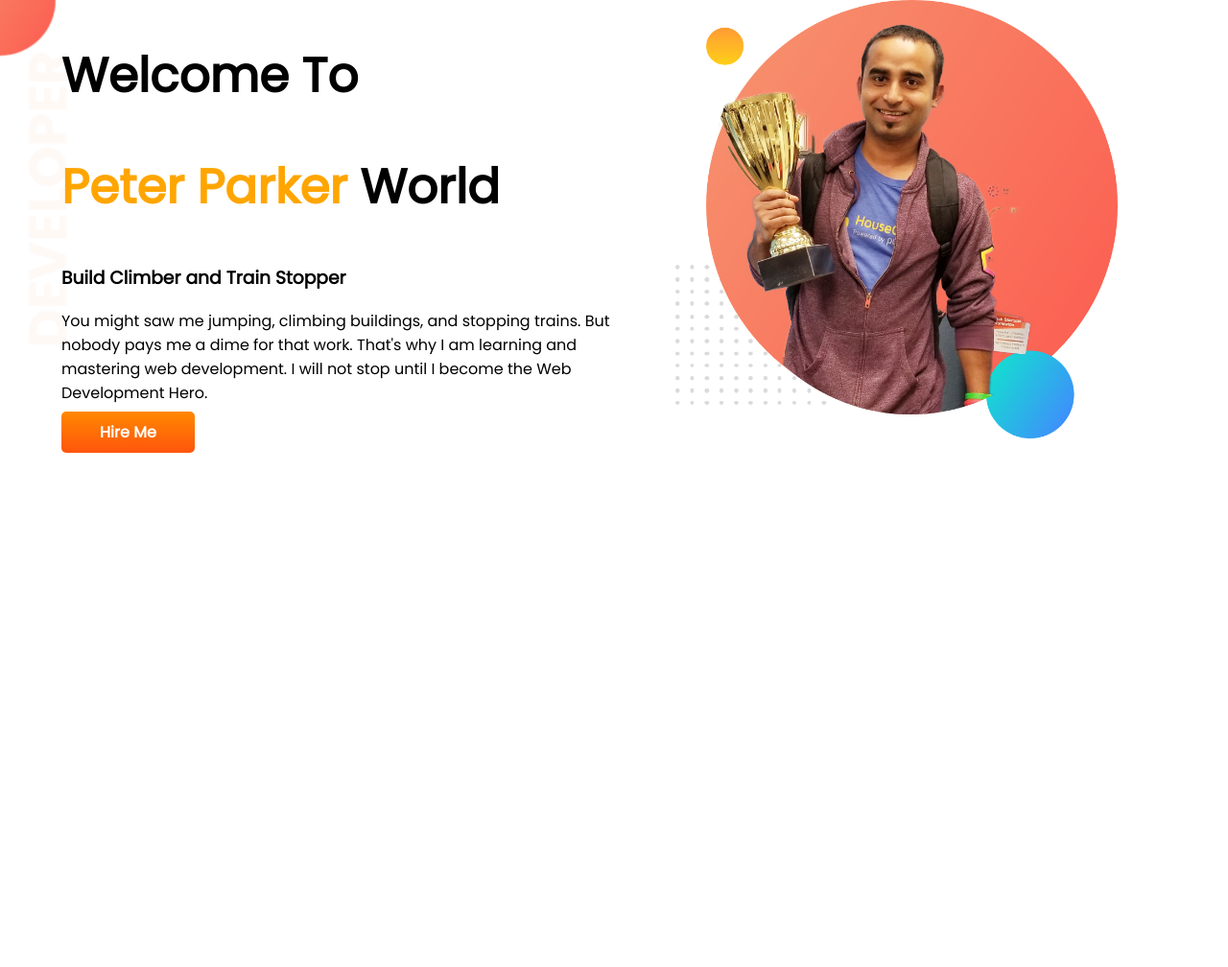
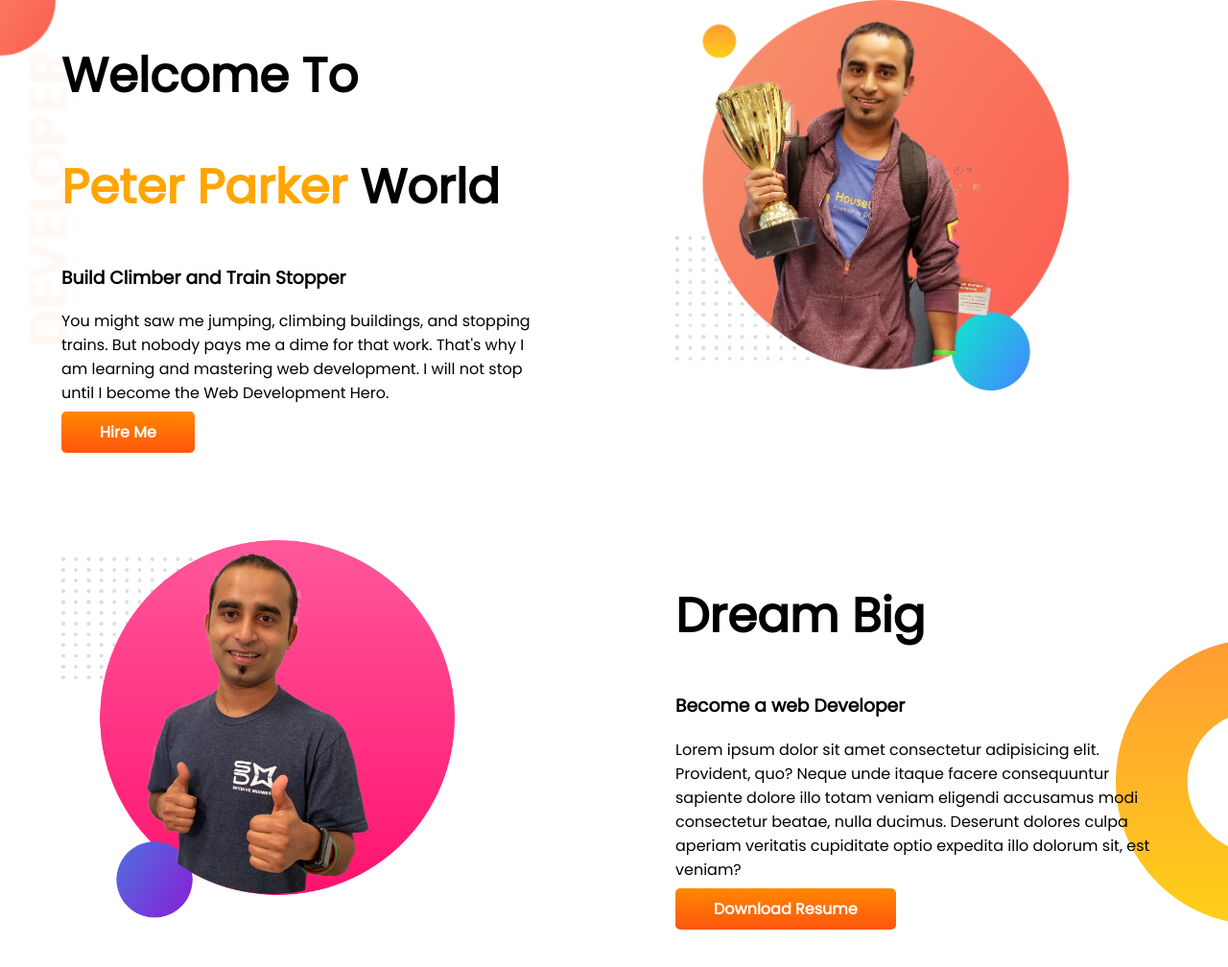
Before and after one commit to tasnimulshadi/ph-portfolio-1, a plain HTML site: page index.html in a window 1280 px wide. Shown: the whole page at 96% size. Before the commit the page ends 800 px from the top, so only its background shows below. Drawn offline with Linux system fonts and the light colour scheme.

Commit message:
2nd section

```diff
--- a/index.html
+++ b/index.html
@@ -31,6 +31,21 @@
         </div>
     </section>
 
+    <section class="dream-big">
+        <div class="half-width">
+            <img src="images/jhankar2.png" alt="">
+        </div>
+        <div class="half-width">
+            <h1>Dream Big</h1>
+            <h3>Become a web Developer</h3>
+            <p>Lorem ipsum dolor sit amet consectetur adipisicing elit. Provident, quo? Neque unde itaque facere
+                consequuntur sapiente dolore illo totam veniam eligendi accusamus modi consectetur beatae, nulla
+                ducimus. Deserunt dolores culpa aperiam veritatis cupiditate optio expedita illo dolorum sit, est
+                veniam?</p>
+            <a class="link-button" href="#">Download Resume</a>
+        </div>
+    </section>
+
 </body>
 
 </html>
--- a/style.css
+++ b/style.css
@@ -13,11 +13,13 @@ h1 {
 
 section {
     display: flex;
+    margin-bottom: 100px;
 }
 
 .half-width {
     width: 50%;
     padding-left: 5%;
+    padding-right: 5%;
 }
 
 .half-width img {
@@ -37,3 +39,9 @@ section {
     background-image: url(images/top-banner.png);
     background-repeat: no-repeat;
 }
+
+.dream-big {
+    background-image: url(images/dream-bg.png);
+    background-repeat: no-repeat;
+    background-position: bottom right;
+}
```
